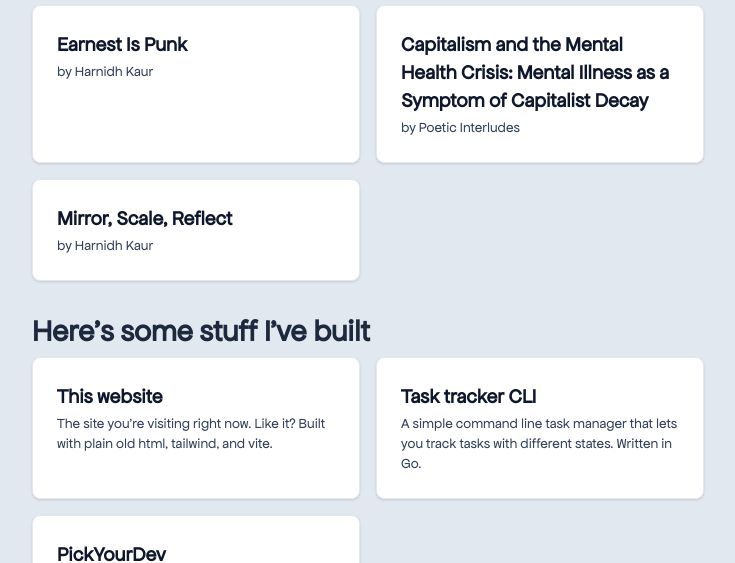
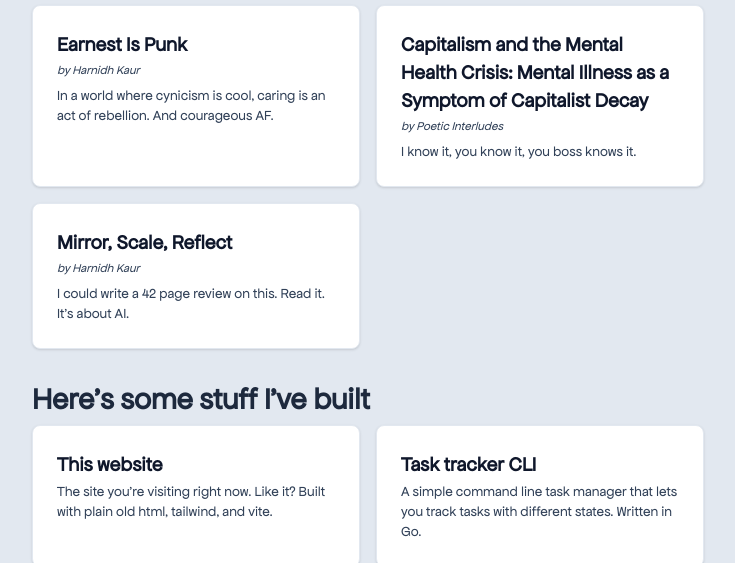
Before and after one commit to zum281/personal-site, a website built with Vite: page index.html in a window 1280 px wide. Shown: the part 537-1100 px from the top of the page, without its empty margins (272-1007 px from the left). Built offline with nearby package versions, Linux system fonts and the light colour scheme; files whose address does not match are found by name.

Commit message:
feat: update essays cards

```diff
--- a/index.html
+++ b/index.html
@@ -54,8 +54,13 @@
               <h3 class="mb-1 text-xl font-bold text-slate-900 dark:text-white">
                 Earnest Is Punk
               </h3>
-              <p class="font-normal text-sm text-slate-700 dark:text-slate-400">
+              <p class="italic text-xs text-slate-700 dark:text-slate-400">
                 by Harnidh Kaur
+              </p>
+              <p
+                class="font-normal text-sm text-slate-700 dark:text-slate-400 mt-2">
+                In a world where cynicism is cool, caring is an act of
+                rebellion. And courageous AF.
               </p>
             </a>
           </li>
@@ -68,8 +73,12 @@
                 Capitalism and the Mental Health Crisis: Mental Illness as a
                 Symptom of Capitalist Decay
               </h3>
-              <p class="font-normal text-sm text-slate-700 dark:text-slate-400">
+              <p class="italic text-xs text-slate-700 dark:text-slate-400">
                 by Poetic Interludes
+              </p>
+              <p
+                class="font-normal text-sm text-slate-700 dark:text-slate-400 mt-2">
+                I know it, you know it, you boss knows it.
               </p>
             </a>
           </li>
@@ -80,8 +89,12 @@
               <h3 class="mb-1 text-xl font-bold text-slate-900 dark:text-white">
                 Mirror, Scale, Reflect
               </h3>
-              <p class="font-normal text-sm text-slate-700 dark:text-slate-400">
+              <p class="italic text-xs text-slate-700 dark:text-slate-400">
                 by Harnidh Kaur
+              </p>
+              <p
+                class="font-normal text-sm text-slate-700 dark:text-slate-400 mt-2">
+                I could write a 42 page review on this. Read it. It's about AI.
               </p>
             </a>
           </li>
```
